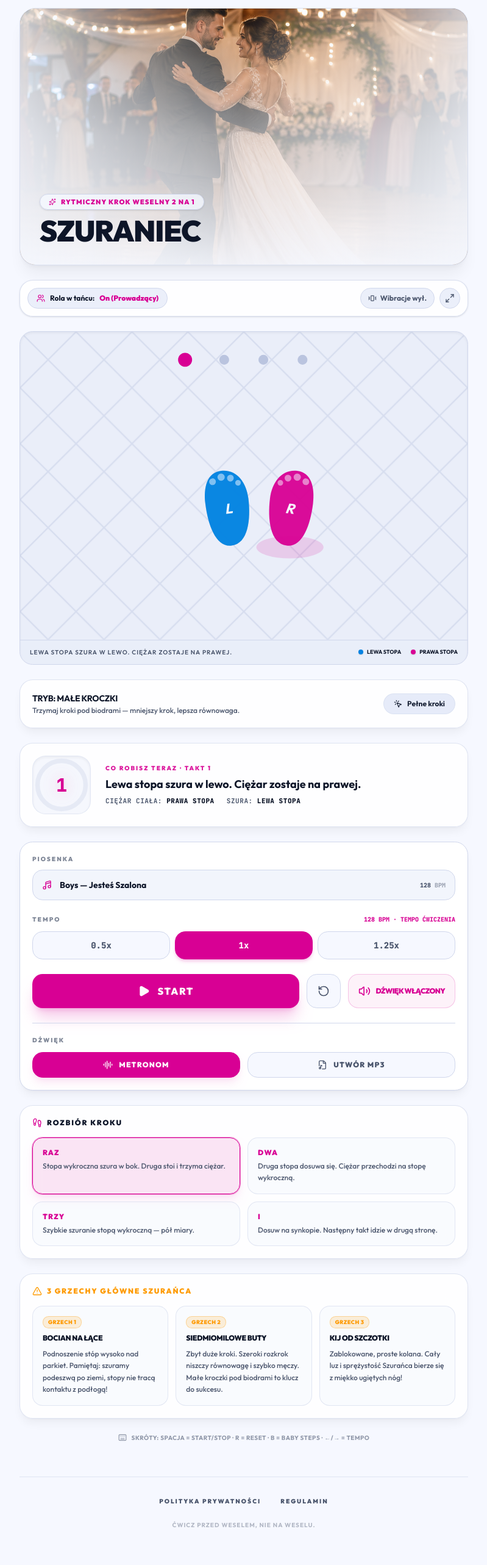
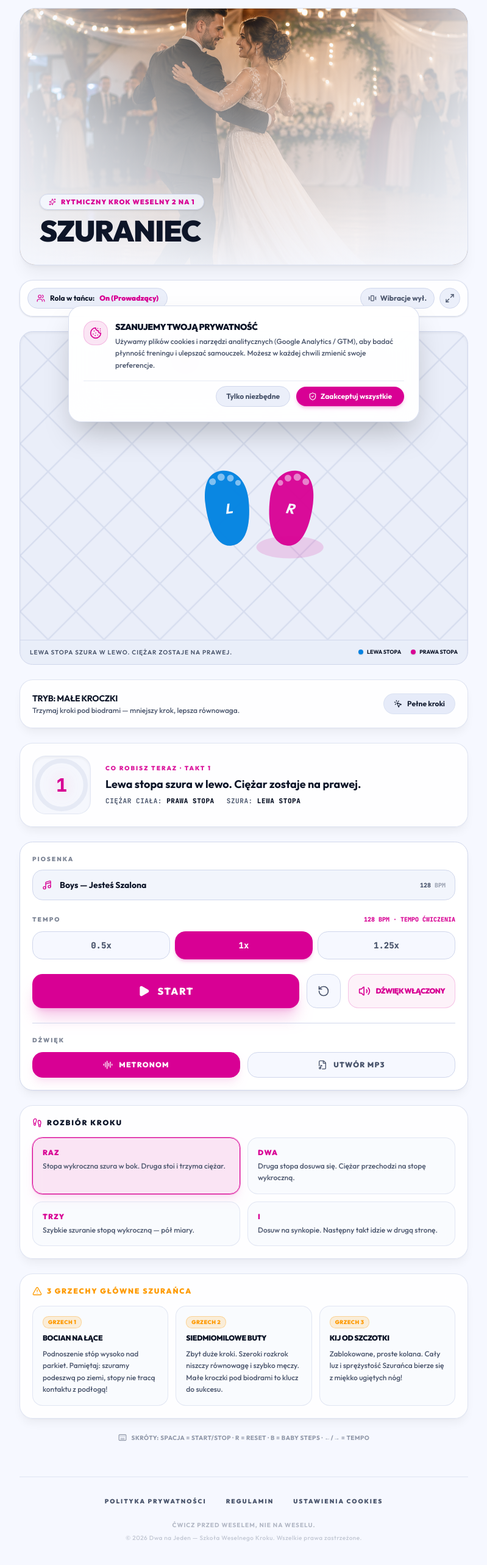
Before and after one commit to AdamBabinicz/szuraniec, a Next.js app: page / in a window 1280 px wide. Shown: the part 84-2650 px from the top of the page at 61% size, without its empty margins (240-1039 px from the left). Built offline with nearby package versions, Linux system fonts and the light colour scheme.

Commit message:
5 plików

```diff
--- a/components/dance-trainer.tsx
+++ b/components/dance-trainer.tsx
@@ -15,6 +15,7 @@ import {
   Vibrate,
 } from "lucide-react";
 import Link from "next/link";
+import { CookieBanner } from "@/components/ui/CookieBanner";
 import { DanceControls } from "@/components/dance-controls";
 import { DanceFloor } from "@/components/dance-floor";
 import { SiteHeader } from "@/components/site-header";
@@ -45,6 +46,7 @@ export function DanceTrainer() {
   const [role, setRole] = useState<"leader" | "follower">("leader");
   const [vibrate, setVibrate] = useState(false);
   const [fullscreen, setFullscreen] = useState(false);
+  const [cookieBannerOpen, setCookieBannerOpen] = useState(false);
 
   const audioElRef = useRef<HTMLAudioElement | null>(null);
 
@@ -73,9 +75,19 @@ export function DanceTrainer() {
       | "follower"
       | null;
     if (savedRole) setRole(savedRole);
+
+    // Sprawdzenie czy baner cookies był już zaakceptowany
+    const savedConsent = localStorage.getItem("dwa_na_jeden_cookie_consent");
+    if (!savedConsent) {
+      setCookieBannerOpen(true);
+    }
   }, []);
 
   const t = translations[lang];
+
+  // Dynamiczna data praw autorskich: 2026 lub 2026 - 2027 w przyszłości
+  const currentYear = new Date().getFullYear();
+  const copyrightYear = currentYear > 2026 ? `2026 - ${currentYear}` : "2026";
 
   const song = useMemo(
     () => SONGS.find((item) => item.id === songId) ?? SONGS[0],
@@ -229,7 +241,6 @@ export function DanceTrainer() {
 
         {/* BELKA TRYBÓW I NARZĘDZI (Rola, Wibracje, Pełny Ekran) */}
         <div className="flex flex-wrap items-center justify-between gap-2.5 rounded-2xl border border-border/80 bg-card/85 p-3 shadow-sm backdrop-blur-md">
-          {/* Przełącznik Roli: On / Ona */}
           <button
             type="button"
             onClick={handleRoleToggle}
@@ -243,7 +254,6 @@ export function DanceTrainer() {
           </button>
 
           <div className="flex items-center gap-2">
-            {/* Przełącznik Wibracji w kieszeni */}
             <button
               type="button"
               onClick={() => setVibrate(!vibrate)}
@@ -259,7 +269,6 @@ export function DanceTrainer() {
               <span>{vibrate ? t.VIBRATION_ON : t.VIBRATION_OFF}</span>
             </button>
 
-            {/* Przełącznik Pełnego Ekranu */}
             <button
               type="button"
               onClick={handleFullscreenToggle}
@@ -470,7 +479,7 @@ export function DanceTrainer() {
           <span>{t.KEYBOARD_HINT}</span>
         </div>
 
-        {/* STOPKA Z DYNAMICZNYMI LINKAMI I18N */}
+        {/* STOPKA Z DYNAMICZNYMI LINKAMI I18N, USTAWIENIAMI COOKIES I DYNAMICZNYM COPYRIGHT */}
         <footer className="mt-8 pt-8 border-t border-border/60 flex flex-col items-center gap-6">
           <nav className="flex flex-wrap justify-center gap-x-8 gap-y-2">
             <Link
@@ -485,12 +494,35 @@ export function DanceTrainer() {
             >
               {t.FOOTER_TERMS as string}
             </Link>
+            <button
+              type="button"
+              onClick={() => setCookieBannerOpen(true)}
+              className="text-[10px] font-black uppercase tracking-[0.2em] text-muted-foreground hover:text-primary transition-colors"
+            >
+              {t.COOKIE_SETTINGS_BTN as string}
+            </button>
           </nav>
-          <p className="text-[10px] font-bold uppercase tracking-widest text-muted-foreground/40">
-            {t.FOOTER_TEXT}
-          </p>
+
+          <div className="flex flex-col items-center gap-1.5 text-center">
+            <p className="text-[10px] font-bold uppercase tracking-widest text-muted-foreground/40">
+              {t.FOOTER_TEXT}
+            </p>
+            <p className="text-[10px] font-medium tracking-wider text-muted-foreground/30">
+              © {copyrightYear} {t.APP_LEGAL_NAME}. {t.COPYRIGHT_RESERVED}
+            </p>
+          </div>
         </footer>
       </main>
+
+      {/* BANER COOKIE POWIĄZANY Z GTM / GA */}
+      <CookieBanner
+        title={t.COOKIE_BANNER_TITLE}
+        desc={t.COOKIE_BANNER_DESC}
+        acceptLabel={t.COOKIE_ACCEPT}
+        declineLabel={t.COOKIE_DECLINE}
+        isOpen={cookieBannerOpen}
+        onClose={() => setCookieBannerOpen(false)}
+      />
     </div>
   );
 }
--- /dev/null
+++ b/components/ui/CookieBanner.tsx
@@ -0,0 +1,108 @@
+"use client";
+
+import { useEffect, useState } from "react";
+import { motion, AnimatePresence } from "framer-motion";
+import { ShieldCheck, Cookie } from "lucide-react";
+
+interface CookieBannerProps {
+  title: string;
+  desc: string;
+  acceptLabel: string;
+  declineLabel: string;
+  isOpen: boolean;
+  onClose: () => void;
+}
+
+declare global {
+  interface Window {
+    dataLayer?: any[];
+  }
+}
+
+export function CookieBanner({
+  title,
+  desc,
+  acceptLabel,
+  declineLabel,
+  isOpen,
+  onClose,
+}: CookieBannerProps) {
+  const [mounted, setMounted] = useState(false);
+
+  useEffect(() => {
+    setMounted(true);
+  }, []);
+
+  const handleConsent = (status: "granted" | "denied") => {
+    try {
+      localStorage.setItem("dwa_na_jeden_cookie_consent", status);
+
+      // Aktualizacja Google Consent Mode dla GTM / GA
+      if (typeof window !== "undefined") {
+        window.dataLayer = window.dataLayer || [];
+        window.dataLayer.push({
+          event: "cookie_consent_update",
+          analytics_storage: status,
+          ad_storage: status,
+          functional_storage: "granted",
+        });
+      }
+    } catch {
+      // Bezpieczna obsługa blokad pamięci
+    }
+    onClose();
+  };
+
+  if (!mounted) return null;
+
+  return (
+    <AnimatePresence>
+      {isOpen && (
+        <motion.div
+          initial={{ opacity: 0, y: 50, scale: 0.95 }}
+          animate={{ opacity: 1, y: 0, scale: 1 }}
+          exit={{ opacity: 0, y: 50, scale: 0.95 }}
+          transition={{ duration: 0.3, ease: "easeOut" }}
+          className="fixed inset-x-4 bottom-4 z-50 mx-auto max-w-xl rounded-2xl border border-border/80 bg-card/95 p-5 shadow-2xl shadow-black/25 backdrop-blur-xl sm:bottom-6 sm:p-6"
+          role="dialog"
+          aria-modal="true"
+          aria-label={title}
+        >
+          <div className="flex flex-col gap-4">
+            <div className="flex items-start gap-3">
+              <div className="flex size-10 shrink-0 items-center justify-center rounded-xl bg-primary/10 border border-primary/20 text-primary">
+                <Cookie className="size-5" />
+              </div>
+              <div className="grid gap-1">
+                <h2 className="text-sm font-black uppercase tracking-tight text-foreground">
+                  {title}
+                </h2>
+                <p className="text-xs font-medium leading-relaxed text-muted-foreground">
+                  {desc}
+                </p>
+              </div>
+            </div>
+
+            <div className="flex flex-wrap items-center justify-end gap-2.5 pt-2 border-t border-border/50">
+              <button
+                type="button"
+                onClick={() => handleConsent("denied")}
+                className="rounded-xl border border-border bg-secondary/80 px-4 py-2 text-xs font-bold text-muted-foreground transition-all hover:bg-secondary hover:text-foreground"
+              >
+                {declineLabel}
+              </button>
+              <button
+                type="button"
+                onClick={() => handleConsent("granted")}
+                className="inline-flex items-center gap-1.5 rounded-xl bg-primary px-5 py-2 text-xs font-bold text-primary-foreground shadow-md shadow-primary/20 transition-all hover:brightness-110 active:scale-95"
+              >
+                <ShieldCheck className="size-3.5" />
+                <span>{acceptLabel}</span>
+              </button>
+            </div>
+          </div>
+        </motion.div>
+      )}
+    </AnimatePresence>
+  );
+}
--- a/lib/locales/en.json
+++ b/lib/locales/en.json
@@ -37,6 +37,12 @@
   "FULLSCREEN_ENTER": "Full-Screen Mode",
   "FULLSCREEN_EXIT": "Exit Full-Screen",
   "KEYBOARD_HINT": "Hotkeys: Space = Play/Stop · R = Reset · B = Baby Steps · ←/→ = Tempo",
+  "COOKIE_BANNER_TITLE": "We respect your privacy",
+  "COOKIE_BANNER_DESC": "We use cookies and analytics tools (Google Analytics / GTM) to evaluate training smoothness and enhance the dance guide. You can change your preferences at any time.",
+  "COOKIE_ACCEPT": "Accept all",
+  "COOKIE_DECLINE": "Essential only",
+  "COOKIE_SETTINGS_BTN": "Cookie Settings",
+  "COPYRIGHT_RESERVED": "All rights reserved.",
   "MISTAKES_TITLE": "3 Deadly Sins of the Wedding Step",
   "MISTAKES": [
     {
--- a/lib/locales/pl.json
+++ b/lib/locales/pl.json
@@ -37,6 +37,12 @@
   "FULLSCREEN_ENTER": "Tryb pełnoekranowy",
   "FULLSCREEN_EXIT": "Zamknij pełny ekran",
   "KEYBOARD_HINT": "Skróty: Spacja = Start/Stop · R = Reset · B = Baby Steps · ←/→ = Tempo",
+  "COOKIE_BANNER_TITLE": "Szanujemy Twoją prywatność",
+  "COOKIE_BANNER_DESC": "Używamy plików cookies i narzędzi analitycznych (Google Analytics / GTM), aby badać płynność treningu i ulepszać samouczek. Możesz w każdej chwili zmienić swoje preferencje.",
+  "COOKIE_ACCEPT": "Zaakceptuj wszystkie",
+  "COOKIE_DECLINE": "Tylko niezbędne",
+  "COOKIE_SETTINGS_BTN": "Ustawienia cookies",
+  "COPYRIGHT_RESERVED": "Wszelkie prawa zastrzeżone.",
   "MISTAKES_TITLE": "3 Grzechy Główne Szurańca",
   "MISTAKES": [
     {
```
Also changed, not shown: 1 other file (tests, documents, lock files or other folders).
